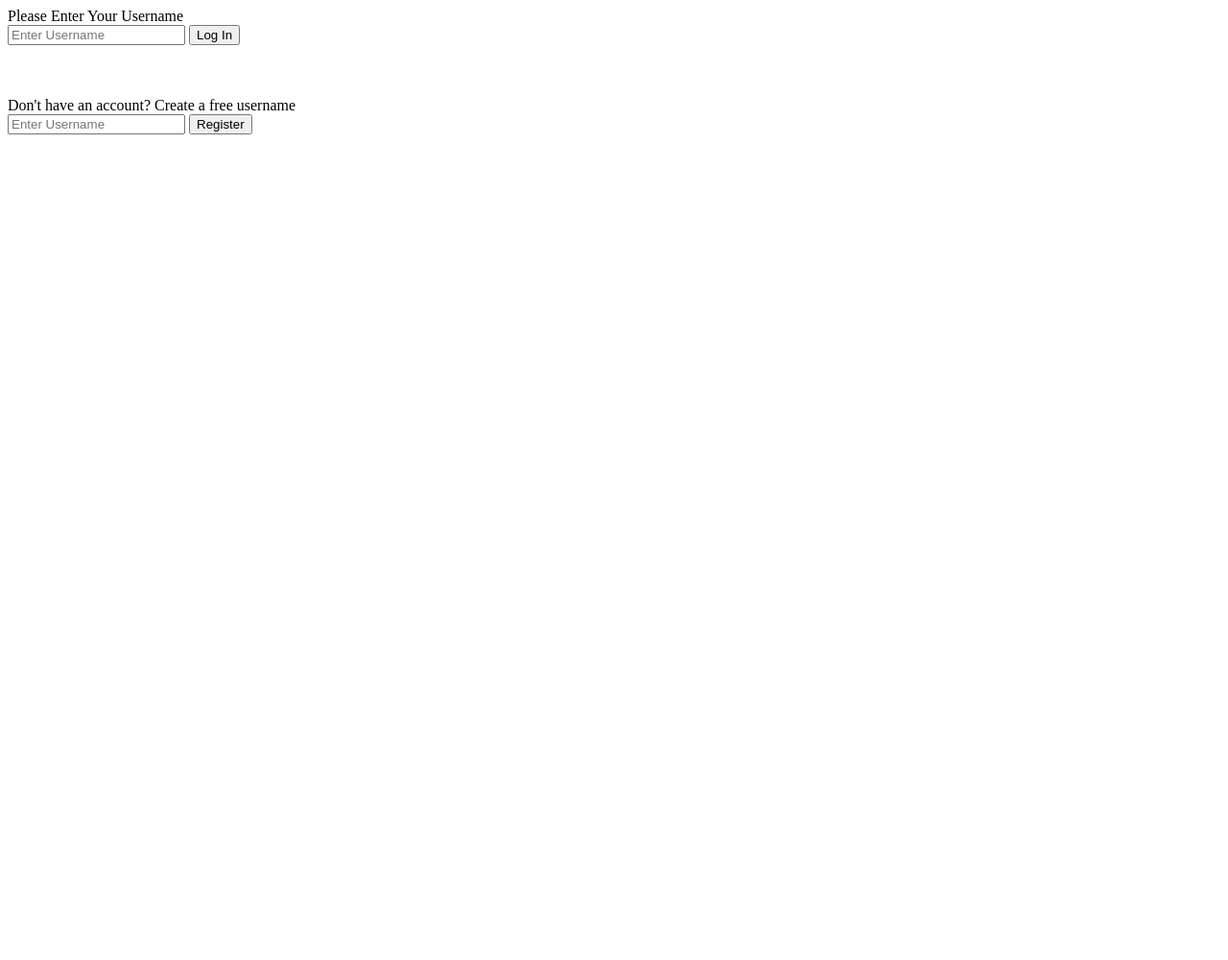
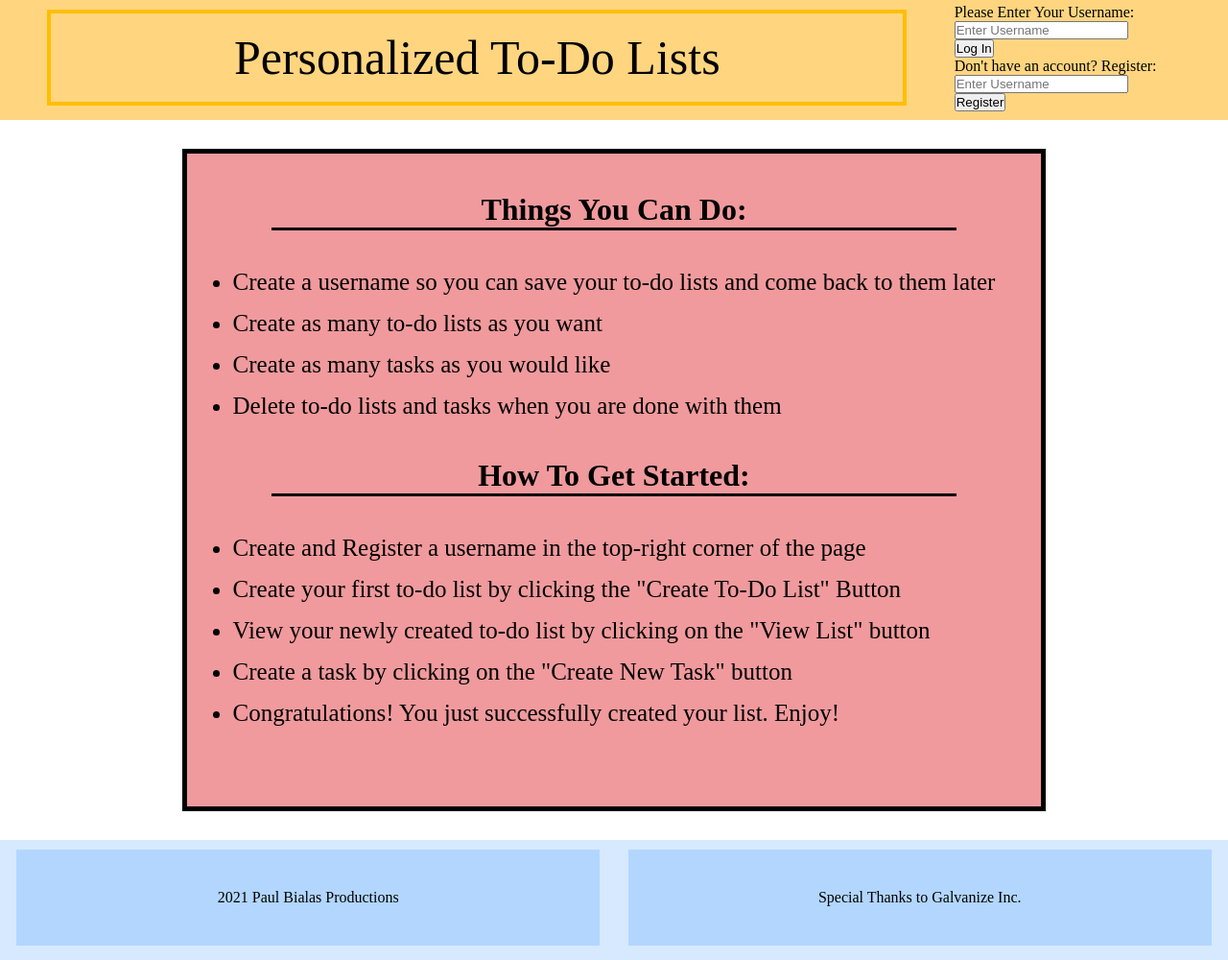
Before and after one commit to paulybgood/student-mvp, a website: page public/index.html in a window 1280 px wide. Shown: the whole page at 96% size. Before the commit the page ends 800 px from the top, so only its background shows below. Drawn offline with nearby package versions, Linux system fonts and the light colour scheme.

Commit message:
major changes to layout

```diff
--- a/public/index.html
+++ b/public/index.html
@@ -4,24 +4,63 @@
     <meta charset="UTF-8">
     <meta http-equiv="X-UA-Compatible">
     <meta name="viewport" content="width=device-width, initial-scale=1.0">
+    <link rel="stylesheet" href="/styles.css">
     <script src="https://code.jquery.com/jquery-3.5.1.js" integrity="sha256-QWo7LDvxbWT2tbbQ97B53yJnYU3WhH/C8ycbRAkjPDc=" crossorigin="anonymous"></script>
     <script defer src="/app.js"></script>
     <title>To Do List</title>
 </head>
 <body>
-    <div id="results">
-        <div>Please Enter Your Username</div>
+    <div class='header'>
+        <div class='title-container'>
+            <div class='title'>Personalized To-Do Lists</div>
+        </div>
+        <div class='credentials'>
+            <div id="credentials">
+                <div>Please Enter Your Username:</div>
                     <div>
                         <input type="text" placeholder="Enter Username" name="existing-username" id="existing-username" required>
                         <button id="search-user">Log In</button>
                     </div>
-        <br>
-        <br><br>
-        <div>Don't have an account? Create a free username</div>
+
+                <div>Don't have an account? Register:</div>
                 <div>
                     <input type="text" placeholder="Enter Username" name="new-username" id="new-username" required>
                     <button id="register-user">Register</button>
                 </div>
             </div>
+        </div>
+    </div>
+
+    <div id="results">
+        <div class='homepage'>
+            <div>
+                <h1 class='detail-title'>Things You Can Do:</h1>
+                <ul class='details'>
+                    <li>Create a username so you can save your to-do lists and come back to them later</li>
+                    <li>Create as many to-do lists as you want</li>
+                    <li>Create as many tasks as you would like</li>
+                    <li>Delete to-do lists and tasks when you are done with them</li>
+                </ul>
+                <h1 class='detail-title'>How To Get Started:</h1>
+                <ul class='details'>
+                    <li>Create and Register a username in the top-right corner of the page</li>
+                    <li>Create your first to-do list by clicking the "Create To-Do List" Button</li>
+                    <li>View your newly created to-do list by clicking on the "View List" button</li>
+                    <li>Create a task by clicking on the "Create New Task" button</li>
+                    <li>Congratulations! You just successfully created your list. Enjoy!</li>
+                </ul>
+            </div>
+        </div>
+    </div>
+
+    <div class='footer'>
+        <div class='column-footer'>
+            <div id='copyright'>2021 Paul Bialas Productions</div>
+        </div>
+        <div class='column-footer' >
+            <div id='school'>Special Thanks to Galvanize Inc.</div>
+        </div>
+    </div>
+
 </body>
 </html>
```
Lines whose indentation alone changed are shown as unchanged.
